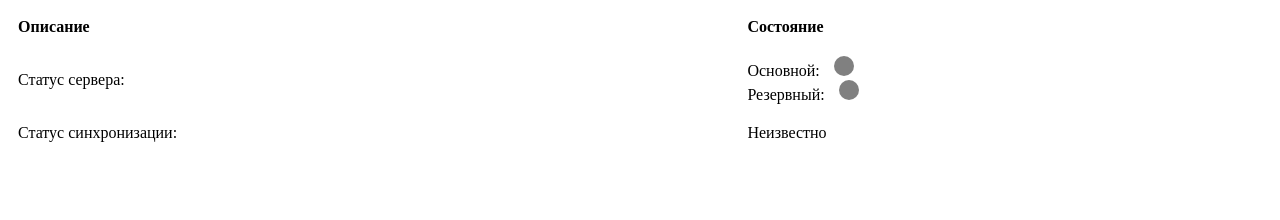
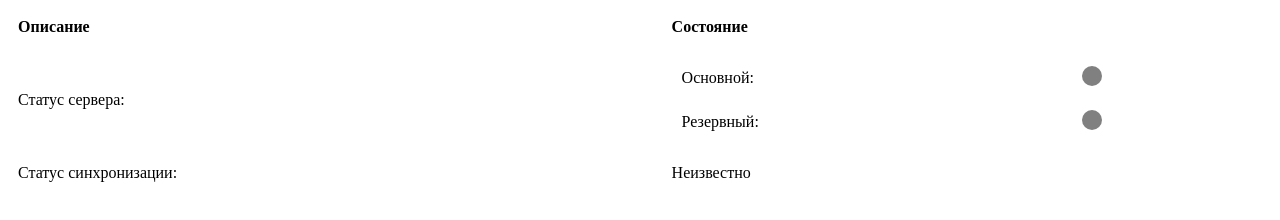
Before and after one commit to ITMSFT/Cloud-Hub, a plain HTML site: page index.html in a window 1280 px wide. Drawn offline with Linux system fonts and the light colour scheme.

Commit message:
Update index.html

```diff
--- a/index.html
+++ b/index.html
@@ -41,8 +41,16 @@
         <tr>
             <td>Статус сервера:</td>
             <td>
-                Основной: <span id="mainServerIndicator" class="status-indicator gray"></span><br>
-                Резервный: <span id="reserveServerIndicator" class="status-indicator gray"></span>
+                <table>
+                    <tr>
+                        <td>Основной:</td>
+                        <td><span id="mainServerIndicator" class="status-indicator gray"></span></td>
+                    </tr>
+                    <tr>
+                        <td>Резервный:</td>
+                        <td><span id="reserveServerIndicator" class="status-indicator gray"></span></td>
+                    </tr>
+                </table>
             </td>
         </tr>
         <tr>
```
